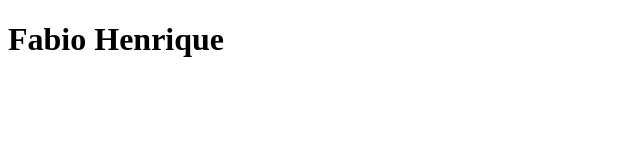
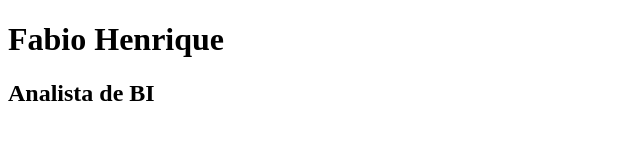
Before and after one commit to fabiosilvestreGSOB/meusite, a plain HTML site: page index.html in a window 1280 px wide. Shown: the whole page, without its empty margins (0-640 px from the left). Drawn offline with Linux system fonts and the light colour scheme.

Commit message:
Inserção Profissão

```diff
--- a/index.html
+++ b/index.html
@@ -7,5 +7,6 @@
 </head>
 <body>
     <h1>Fabio Henrique</h1>
+    <h2>Analista de BI</h2>
 </body>
 </html>
```
